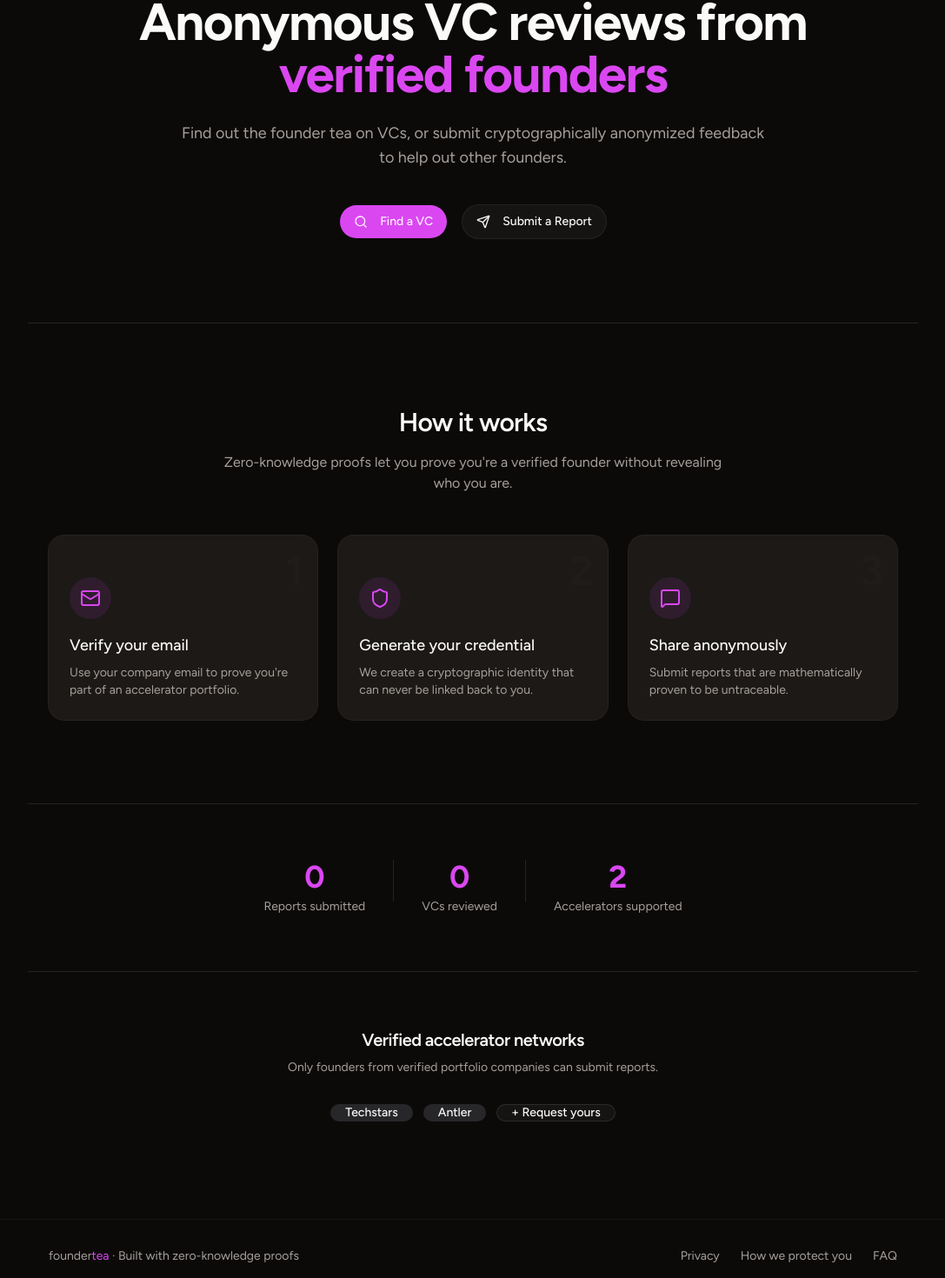
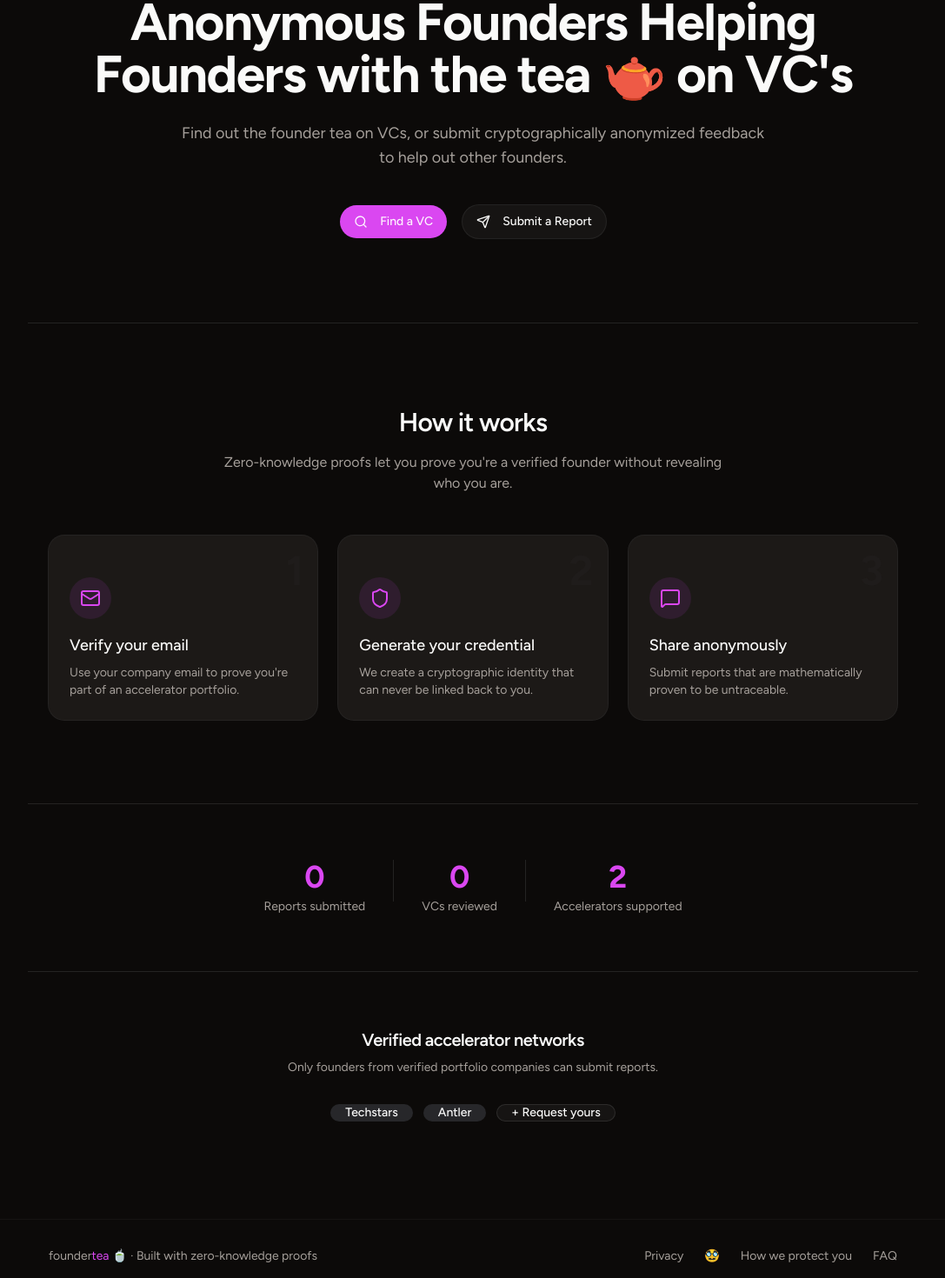
Before and after one commit to Joshuatanderson/founder-tea, a Next.js app: page / in a window 1280 px wide. Shown: the part 166-1636 px from the top of the page at 87% size, without its empty margins (96-1183 px from the left). Built offline with nearby package versions, Linux system fonts and the light colour scheme.

Commit message:
feat: emojis now yo

```diff
--- a/src/app/page.tsx
+++ b/src/app/page.tsx
@@ -13,17 +13,20 @@ const steps = [
   {
     icon: Mail,
     title: "Verify your email",
-    description: "Use your company email to prove you're part of an accelerator portfolio.",
+    description:
+      "Use your company email to prove you're part of an accelerator portfolio.",
   },
   {
     icon: Shield,
     title: "Generate your credential",
-    description: "We create a cryptographic identity that can never be linked back to you.",
+    description:
+      "We create a cryptographic identity that can never be linked back to you.",
   },
   {
     icon: MessageSquare,
     title: "Share anonymously",
-    description: "Submit reports that are mathematically proven to be untraceable.",
+    description:
+      "Submit reports that are mathematically proven to be untraceable.",
   },
 ];
 
@@ -34,7 +37,7 @@ export default function Home() {
       <nav className="border-b border-border/40">
         <div className="mx-auto max-w-5xl px-6 py-4 flex items-center justify-between">
           <span className="text-xl font-semibold tracking-tight">
-            founder<span className="text-primary">tea</span>
+            founder<span className="text-primary">tea</span> 🍵
           </span>
           <Button variant="ghost" size="sm">
             About
@@ -45,11 +48,11 @@ export default function Home() {
       {/* Hero */}
       <section className="mx-auto max-w-5xl px-6 py-24 text-center">
         <h1 className="text-4xl font-bold tracking-tight sm:text-5xl lg:text-6xl">
-          Anonymous VC reviews from{" "}
-          <span className="text-primary">verified founders</span>
+          Anonymous Founders Helping Founders with the tea 🫖 on VC's
         </h1>
         <p className="mx-auto mt-6 max-w-2xl text-lg text-muted-foreground">
-          Find out the founder tea on VCs, or submit cryptographically anonymized feedback to help out other founders.
+          Find out the founder tea on VCs, or submit cryptographically
+          anonymized feedback to help out other founders.
         </p>
         <div className="mt-10 flex items-center justify-center gap-4">
           <Button size="lg">
@@ -71,7 +74,8 @@ export default function Home() {
           How it works
         </h2>
         <p className="mx-auto mt-4 max-w-xl text-center text-muted-foreground">
-          Zero-knowledge proofs let you prove you're a verified founder without revealing who you are.
+          Zero-knowledge proofs let you prove you're a verified founder without
+          revealing who you are.
         </p>
         <div className="mt-12 grid gap-6 sm:grid-cols-3">
           {steps.map((step, i) => (
@@ -100,17 +104,23 @@ export default function Home() {
         <div className="flex flex-wrap items-center justify-center gap-8 text-center">
           <div>
             <div className="text-4xl font-bold text-primary">0</div>
-            <div className="mt-1 text-sm text-muted-foreground">Reports submitted</div>
+            <div className="mt-1 text-sm text-muted-foreground">
+              Reports submitted
+            </div>
           </div>
           <Separator orientation="vertical" className="h-12 hidden sm:block" />
           <div>
             <div className="text-4xl font-bold text-primary">0</div>
-            <div className="mt-1 text-sm text-muted-foreground">VCs reviewed</div>
+            <div className="mt-1 text-sm text-muted-foreground">
+              VCs reviewed
+            </div>
           </div>
           <Separator orientation="vertical" className="h-12 hidden sm:block" />
           <div>
             <div className="text-4xl font-bold text-primary">2</div>
-            <div className="mt-1 text-sm text-muted-foreground">Accelerators supported</div>
+            <div className="mt-1 text-sm text-muted-foreground">
+              Accelerators supported
+            </div>
           </div>
         </div>
       </section>
@@ -127,7 +137,11 @@ export default function Home() {
         </p>
         <div className="mt-8 flex flex-wrap items-center justify-center gap-3">
           {accelerators.map((acc) => (
-            <Badge key={acc.slug} variant="secondary" className="px-4 py-2 text-sm">
+            <Badge
+              key={acc.slug}
+              variant="secondary"
+              className="px-4 py-2 text-sm"
+            >
               {acc.name}
             </Badge>
           ))}
@@ -141,12 +155,20 @@ export default function Home() {
       <footer className="border-t border-border/40 mt-12">
         <div className="mx-auto max-w-5xl px-6 py-8 flex flex-col sm:flex-row items-center justify-between gap-4">
           <span className="text-sm text-muted-foreground">
-            founder<span className="text-primary">tea</span> · Built with zero-knowledge proofs
+            founder<span className="text-primary">tea</span> 🍵 · Built with
+            zero-knowledge proofs
           </span>
           <div className="flex gap-6 text-sm text-muted-foreground">
-            <a href="#" className="hover:text-foreground transition-colors">Privacy</a>
-            <a href="#" className="hover:text-foreground transition-colors">How we protect you</a>
-            <a href="#" className="hover:text-foreground transition-colors">FAQ</a>
+            <a href="#" className="hover:text-foreground transition-colors">
+              Privacy
+            </a>
+            🥸
+            <a href="#" className="hover:text-foreground transition-colors">
+              How we protect you
+            </a>
+            <a href="#" className="hover:text-foreground transition-colors">
+              FAQ
+            </a>
           </div>
         </div>
       </footer>
```
